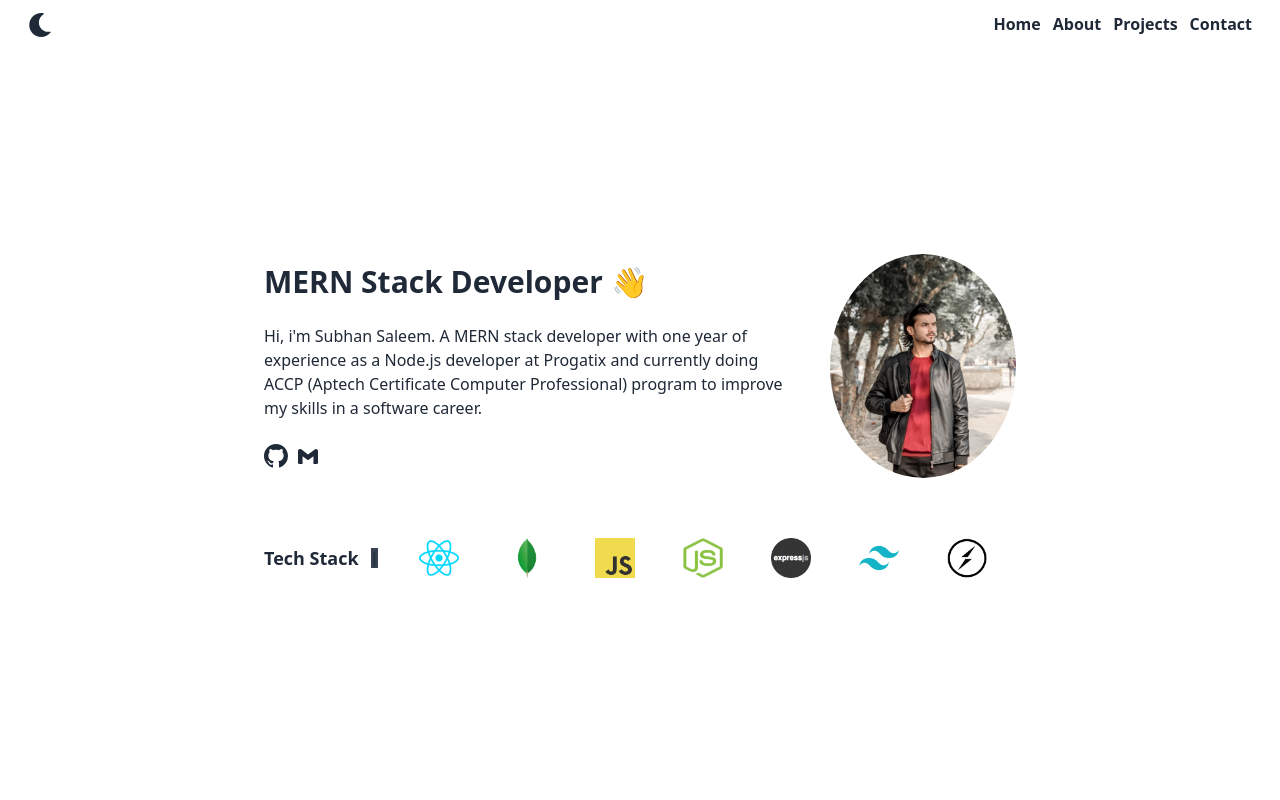
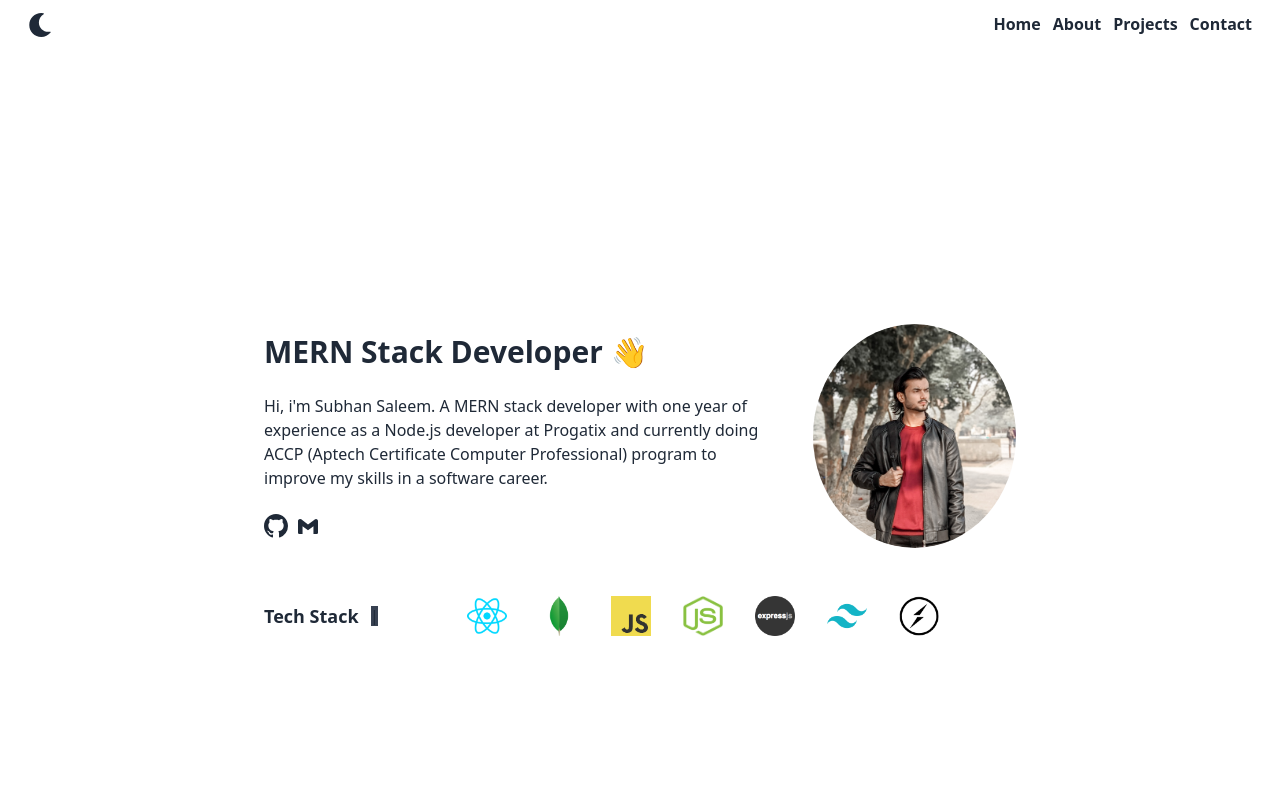
Before and after one commit to SubhanMemonn/My-Portfolio, a React (Vite) app: page / in a window 1280 px wide. Shown: the top 800 px of the page. Built offline with nearby package versions, Linux system fonts and the light colour scheme.

Commit message:
modify home component

```diff
--- a/src/components/Home.jsx
+++ b/src/components/Home.jsx
@@ -3,7 +3,7 @@ import { BsGithub } from "react-icons/bs";
 import { BiLogoGmail } from "react-icons/bi";
 const Home = () => {
   return (
-    <div className="w-full sm:h-[80vh] flex flex-col justify-center sm:my-10 h-screen">
+    <div className="w-full sm:h-[80vh] flex flex-col justify-center sm:my-10 min-h-screen">
       <div className="w-full max-w-3xl mx-auto flex flex-col sm:flex-row sm:items-center p-3 sm:p-2 gap-8">
         <div className="flex flex-col gap-6">
           <h1 className=" font-bold text-3xl ">MERN Stack Developer 👋</h1>
@@ -30,7 +30,7 @@ const Home = () => {
             </a>
           </div>
         </div>
-        <div className="rounded-[50%] overflow-hidden w-[80%] sm:h-56 h-72 mx-auto">
+        <div className="rounded-[50%] overflow-hidden w-[65%] sm:h-56 sm:w-[90%] h-[18rem] mx-auto">
           <img
             src="./PSX_20240223_010423.jpg"
             alt="me"
@@ -39,14 +39,14 @@ const Home = () => {
         </div>
       </div>
 
-      <div className=" flex mt-11 md:items-center p-3 sm:p-2 w-full max-w-3xl mx-auto flex-col sm:flex-row gap-3">
+      <div className=" flex my-8 sm:items-center p-3 sm:p-2 w-full max-w-3xl mx-auto flex-col sm:flex-row gap-3">
         <div className="font-bold sm:text-lg whitespace-nowrap text-center text-2xl">
           Tech Stack
         </div>
         <div className="bg-gray-700 dark:bg-slate-300 font-thin text-[4px] sm:text-sm">
           |
         </div>
-        <div className="flex gap-6 sm:gap-12 mx-auto">
+        <div className="flex gap-3 sm:gap-8 sm:mx-auto justify-evenly">
           <span className="h-10 w-10">
             <img
               src="./react.png"
```
